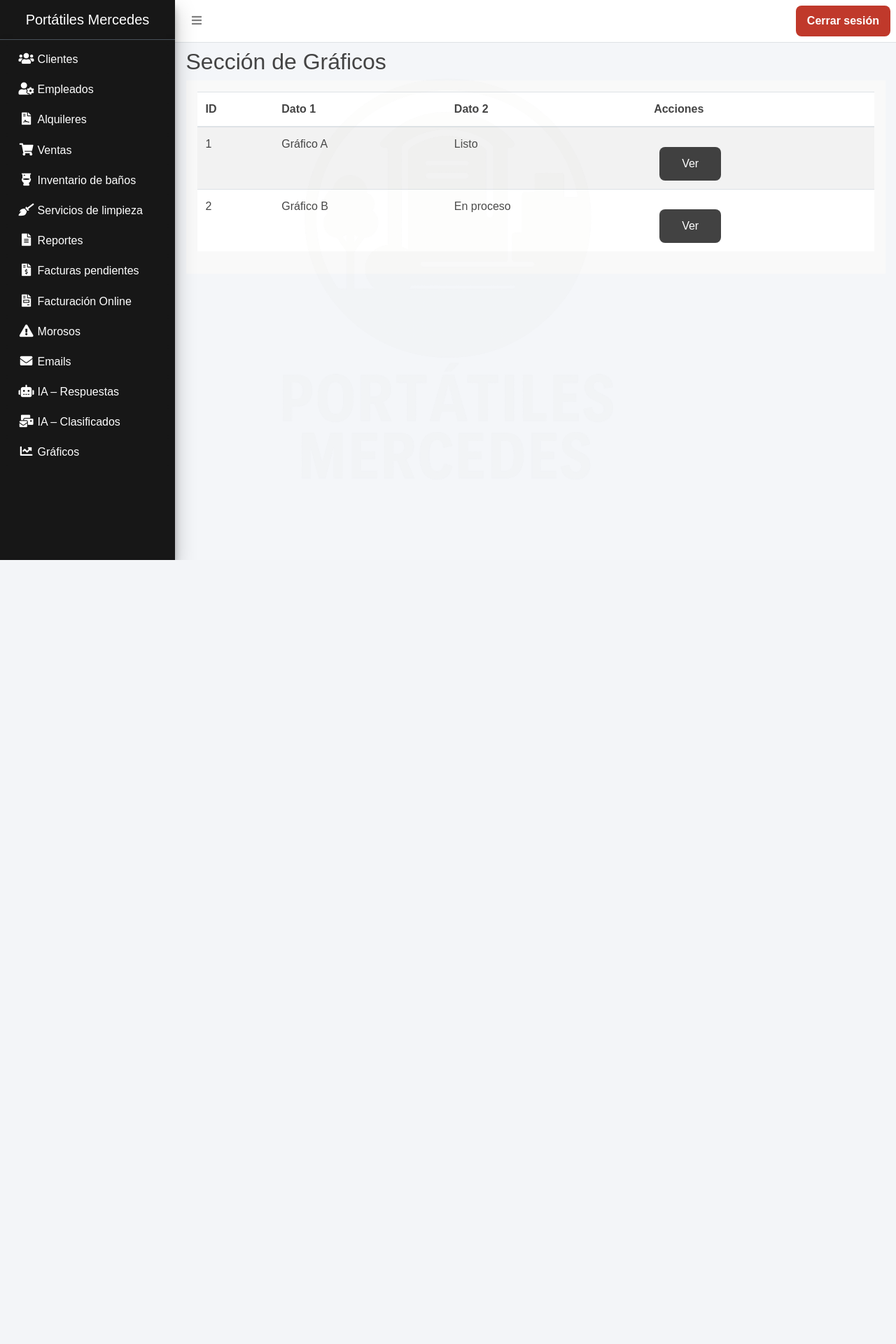
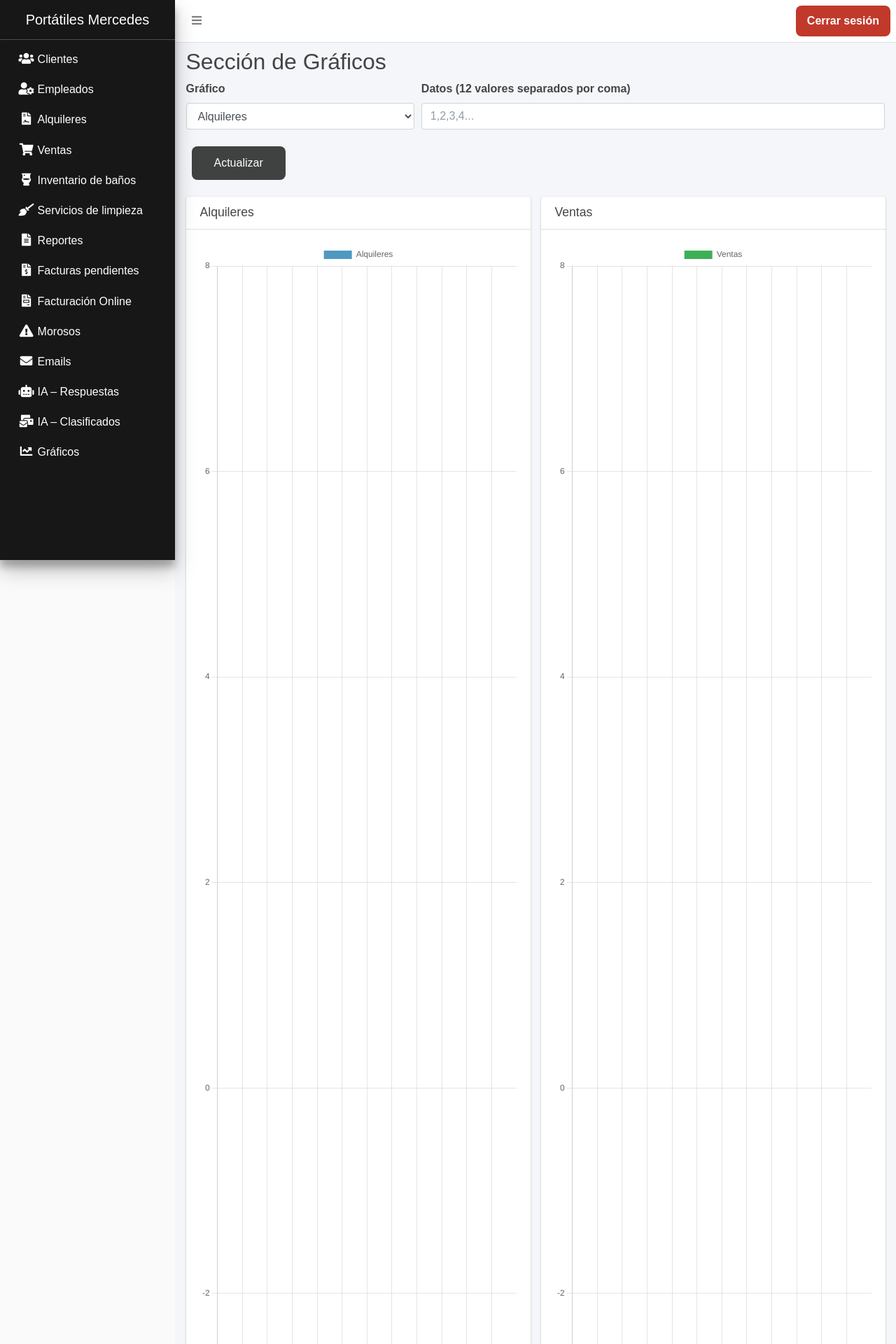
Before and after one commit to medsysbot/portatiles-mercedes-app, a FastAPI app: page /admin/graficos in a window 1280 px wide. Shown: the top 1920 px of the page at 70% size. Before the commit the page ends 800 px from the top, so only its background shows below. Run offline with FastAPI, Linux system fonts and the light colour scheme; parts of the project's set-up code (start-up, migrations or seed data) failed here and were passed over; some libraries are stand-ins or nearby versions.

Commit message:
Ajustes en gráficos del dashboard y página de carga

```diff
--- a/static/css/style.css
+++ b/static/css/style.css
@@ -124,3 +124,9 @@ button.cerrar-sesion {
   opacity: 1 !important;
   box-shadow: 2px 0 10px rgba(0,0,0,0.08);
 }
+
+/* Proporción 2:1 para los gráficos del dashboard */
+.grafico-panel {
+  width: 100%;
+  aspect-ratio: 2 / 1;
+}
--- a/static/js/graficos_admin.js
+++ b/static/js/graficos_admin.js
@@ -1,17 +1,44 @@
-document.addEventListener("DOMContentLoaded", () => {
-  const tabla = document.getElementById("tabla-graficos");
-  const datos = [
-    { id: 1, dato1: "Gráfico A", dato2: "Listo" },
-    { id: 2, dato1: "Gráfico B", dato2: "En proceso" }
-  ];
-  datos.forEach(item => {
-    const fila = document.createElement("tr");
-    fila.innerHTML = `
-      <td>${item.id}</td>
-      <td>${item.dato1}</td>
-      <td>${item.dato2}</td>
-      <td><button class='btn btn-sm btn-outline-primary'>Ver</button></td>
-    `;
-    tabla.appendChild(fila);
+// Manejo de gráficos con carga manual de datos
+
+document.addEventListener('DOMContentLoaded', async () => {
+  const form = document.getElementById('formGraficos');
+  const select = document.getElementById('dataset');
+  const input = document.getElementById('valores');
+
+  const resp = await fetch('/admin/api/dashboard');
+  const datos = await resp.json();
+  const labels = datos.labels;
+
+  const charts = {
+    alquileres: new Chart(document.getElementById('graficoAlquileres').getContext('2d'), {
+      type: 'bar',
+      data: { labels, datasets: [{ label: 'Alquileres', data: datos.alquileres, backgroundColor: 'rgba(60,141,188,0.9)' }] },
+      options: { responsive: true, maintainAspectRatio: false, scales: { y: { suggestedMin: -7, suggestedMax: 7 } } }
+    }),
+    ventas: new Chart(document.getElementById('graficoVentas').getContext('2d'), {
+      type: 'bar',
+      data: { labels, datasets: [{ label: 'Ventas', data: datos.ventas, backgroundColor: 'rgba(40,167,69,0.9)' }] },
+      options: { responsive: true, maintainAspectRatio: false, scales: { y: { suggestedMin: -7, suggestedMax: 7 } } }
+    }),
+    gastos: new Chart(document.getElementById('graficoGastos').getContext('2d'), {
+      type: 'line',
+      data: { labels, datasets: [{ label: 'Gastos', data: datos.gastos, borderColor: 'rgba(220,53,69,0.9)', fill: false }] },
+      options: { responsive: true, maintainAspectRatio: false, scales: { y: { suggestedMin: -7, suggestedMax: 7 } } }
+    }),
+    ingresos: new Chart(document.getElementById('graficoIngresos').getContext('2d'), {
+      type: 'line',
+      data: { labels, datasets: [{ label: 'Ingresos', data: datos.ingresos, borderColor: 'rgba(0,123,255,0.9)', fill: false }] },
+      options: { responsive: true, maintainAspectRatio: false, scales: { y: { suggestedMin: -7, suggestedMax: 7 } } }
+    })
+  };
+
+  form.addEventListener('submit', (e) => {
+    e.preventDefault();
+    const tipo = select.value;
+    const valores = input.value.split(',').map(v => parseFloat(v.trim())).filter(v => !isNaN(v));
+    if (valores.length) {
+      charts[tipo].data.datasets[0].data = valores;
+      charts[tipo].update();
+    }
   });
 });
--- a/templates/graficos_admin.html
+++ b/templates/graficos_admin.html
@@ -5,24 +5,63 @@
 <link rel="stylesheet" href="/static/css/style.css">
 {% endblock %}
 {% block content %}
-<h2 class="mt-0">Sección de Gráficos</h2><!-- Título alineado arriba según estándar visual de Portátiles Mercedes -->
-<div style="overflow-x:auto; background-color:#f9f9f9; padding:1rem;">
-  <table class="table table-striped">
-    <thead>
-      <tr>
-        <th>ID</th>
-        <th>Dato 1</th>
-        <th>Dato 2</th>
-        <th>Acciones</th>
-      </tr>
-    </thead>
-    <tbody id="tabla-graficos">
-      <!-- filas dinámicas desde JS -->
-    </tbody>
-  </table>
+<h2 class="mt-0">Sección de Gráficos</h2>
+<form id="formGraficos" class="mb-4">
+  <div class="form-row">
+    <div class="col-md-4 mb-2">
+      <label for="dataset">Gráfico</label>
+      <select id="dataset" class="form-control">
+        <option value="alquileres">Alquileres</option>
+        <option value="ventas">Ventas</option>
+        <option value="gastos">Gastos</option>
+        <option value="ingresos">Ingresos</option>
+      </select>
+    </div>
+    <div class="col-md-8 mb-2">
+      <label for="valores">Datos (12 valores separados por coma)</label>
+      <input type="text" id="valores" class="form-control" placeholder="1,2,3,4...">
+    </div>
+  </div>
+  <button type="submit" class="btn btn-primary">Actualizar</button>
+</form>
+
+<div class="row">
+  <div class="col-md-6 col-12 mb-4">
+    <div class="card h-100">
+      <div class="card-header"><h3 class="card-title">Alquileres</h3></div>
+      <div class="card-body">
+        <canvas id="graficoAlquileres" class="grafico-panel"></canvas>
+      </div>
+    </div>
+  </div>
+  <div class="col-md-6 col-12 mb-4">
+    <div class="card h-100">
+      <div class="card-header"><h3 class="card-title">Ventas</h3></div>
+      <div class="card-body">
+        <canvas id="graficoVentas" class="grafico-panel"></canvas>
+      </div>
+    </div>
+  </div>
+  <div class="col-md-6 col-12 mb-4">
+    <div class="card h-100">
+      <div class="card-header"><h3 class="card-title">Gastos</h3></div>
+      <div class="card-body">
+        <canvas id="graficoGastos" class="grafico-panel"></canvas>
+      </div>
+    </div>
+  </div>
+  <div class="col-md-6 col-12 mb-4">
+    <div class="card h-100">
+      <div class="card-header"><h3 class="card-title">Ingresos</h3></div>
+      <div class="card-body">
+        <canvas id="graficoIngresos" class="grafico-panel"></canvas>
+      </div>
+    </div>
+  </div>
 </div>
 {% endblock %}
 
 {% block scripts %}
+<script src="https://cdn.jsdelivr.net/npm/chart.js"></script>
 <script src="{{ url_for('static-private', path='/js/graficos_admin.js') }}"></script>
 {% endblock %}
--- a/templates/panel_admin.html
+++ b/templates/panel_admin.html
@@ -122,7 +122,7 @@
     <div class="card h-100">
       <div class="card-header"><h3 class="card-title">Alquileres</h3></div>
       <div class="card-body">
-        <canvas id="graficoAlquileres" style="min-height:250px"></canvas>
+        <canvas id="graficoAlquileres" class="grafico-panel"></canvas>
       </div>
     </div>
   </div>
@@ -130,7 +130,7 @@
     <div class="card h-100">
       <div class="card-header"><h3 class="card-title">Ventas</h3></div>
       <div class="card-body">
-        <canvas id="graficoVentas" style="min-height:250px"></canvas>
+        <canvas id="graficoVentas" class="grafico-panel"></canvas>
       </div>
     </div>
   </div>
@@ -138,7 +138,7 @@
     <div class="card h-100">
       <div class="card-header"><h3 class="card-title">Gastos</h3></div>
       <div class="card-body">
-        <canvas id="graficoGastos" style="min-height:250px"></canvas>
+        <canvas id="graficoGastos" class="grafico-panel"></canvas>
       </div>
     </div>
   </div>
@@ -146,7 +146,7 @@
     <div class="card h-100">
       <div class="card-header"><h3 class="card-title">Ingresos</h3></div>
       <div class="card-body">
-        <canvas id="graficoIngresos" style="min-height:250px"></canvas>
+        <canvas id="graficoIngresos" class="grafico-panel"></canvas>
       </div>
     </div>
   </div>
@@ -214,7 +214,11 @@
           backgroundColor: 'rgba(60,141,188,0.9)'
         }]
       },
-      options: { responsive: true, maintainAspectRatio: false }
+      options: {
+        responsive: true,
+        maintainAspectRatio: false,
+        scales: { y: { suggestedMin: -7, suggestedMax: 7 } }
+      }
     });
 
     new Chart(document.getElementById('graficoVentas').getContext('2d'), {
@@ -227,7 +231,11 @@
           backgroundColor: 'rgba(40,167,69,0.9)'
         }]
       },
-      options: { responsive: true, maintainAspectRatio: false }
+      options: {
+        responsive: true,
+        maintainAspectRatio: false,
+        scales: { y: { suggestedMin: -7, suggestedMax: 7 } }
+      }
     });
 
     new Chart(document.getElementById('graficoGastos').getContext('2d'), {
@@ -241,7 +249,11 @@
           fill: false
         }]
       },
-      options: { responsive: true, maintainAspectRatio: false }
+      options: {
+        responsive: true,
+        maintainAspectRatio: false,
+        scales: { y: { suggestedMin: -7, suggestedMax: 7 } }
+      }
     });
 
     new Chart(document.getElementById('graficoIngresos').getContext('2d'), {
@@ -255,7 +267,11 @@
           fill: false
         }]
       },
-      options: { responsive: true, maintainAspectRatio: false }
+      options: {
+        responsive: true,
+        maintainAspectRatio: false,
+        scales: { y: { suggestedMin: -7, suggestedMax: 7 } }
+      }
     });
   });
 </script>
```
Also changed, not shown: TWIN/rutas.md (+6 -0 lines).
